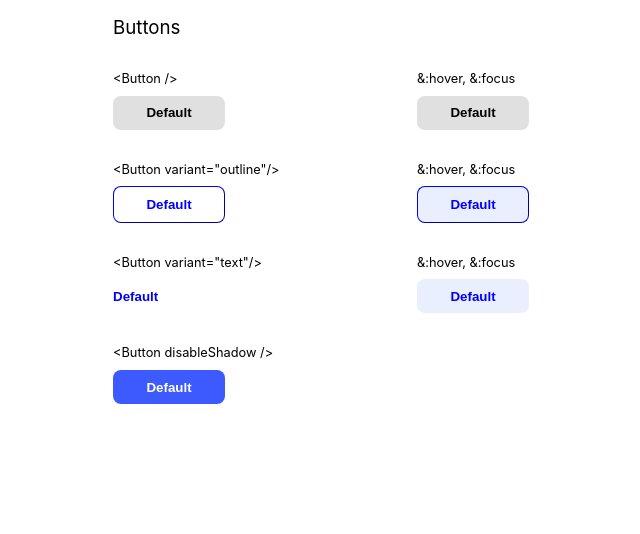
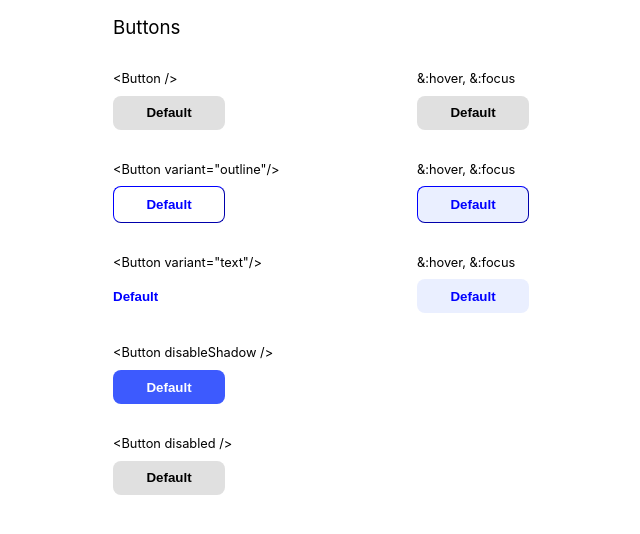
Before and after one commit to AbhiBajpaishek/react-button, a React (Create React App) app: page / in a window 1280 px wide. Shown: the top 534 px of the page, without its empty margins (95-735 px from the left). Built offline with nearby package versions, Linux system fonts and the light colour scheme.

Commit message:
Added new row

```diff
--- a/src/App.js
+++ b/src/App.js
@@ -50,6 +50,13 @@ function App() {
             <Button disableShadow />
           </ButtonContainer>
         </Row>
+
+        <Row>
+          <ButtonContainer>
+            <Label text="<Button disabled />" />
+            <Button disabled />
+          </ButtonContainer>
+        </Row>
       </main>
     </div>
   );
```
